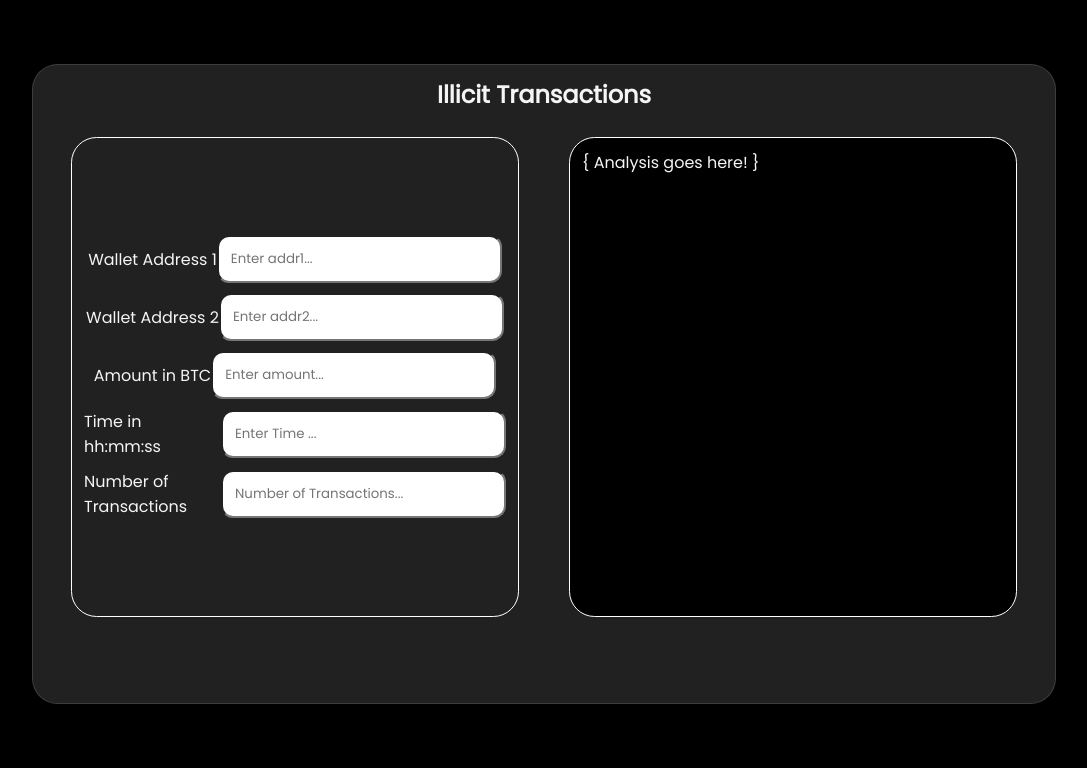
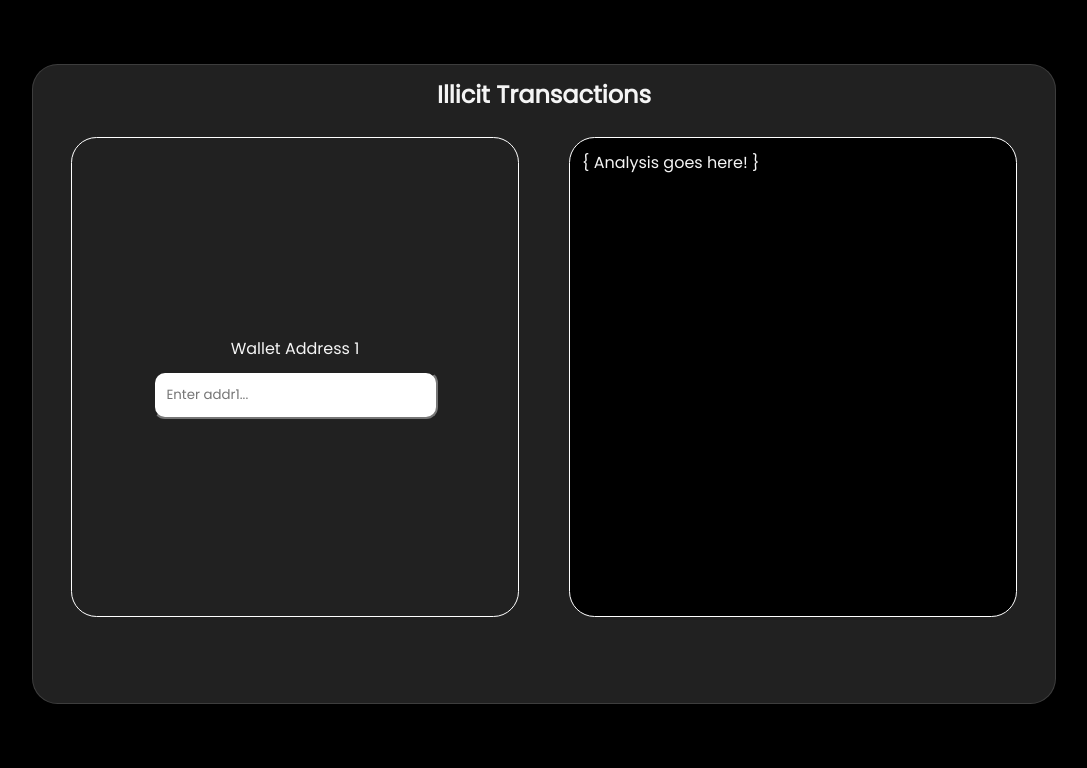
Before and after one commit to NavaprettamN/CIDEcode, a Django app: page /illicit/ in a window 1280 px wide. Shown: the part 90-858 px from the top of the page, without its empty margins (96-1183 px from the left). Run offline with Django 5.2, Linux system fonts and the light colour scheme.

Commit message:
10am commit

```diff
--- a/DeployModel/templates/illicit.html
+++ b/DeployModel/templates/illicit.html
@@ -31,26 +31,9 @@
         <br>
         <article class="illicit">
             <form class="data" action="{% url 'illicit'%}">
-                <div>
-                    <label for="wa1">Wallet Address 1</label>
-                    <input type="text" placeholder="Enter addr1..." id="wa1">
-                </div>
-                <div>
-                    <label for="wa2">Wallet Address 2</label>
-                    <input type="text" placeholder="Enter addr2..." id="wa2">
-                </div>
-                <div>
-                    <label for="amt">Amount in BTC</label>
-                    <input type="number" placeholder="Enter amount..." id="amt">
-                </div>
-                <div>
-                    <label for="time">Time in hh:mm:ss</label>
-                    <input type="text" placeholder="Enter Time ..." id="time">
-                </div>
-                <div>
-                    <label for="numtx">Number of Transactions</label>
-                    <input type="number" placeholder="Number of Transactions..." id="numtx">
-                </div>
+                {% csrf_token %}
+                <label for="wa1">Wallet Address 1</label>
+                <input type="text" placeholder="Enter addr1..." id="wa1" name="txid">
             </form>
             <div class="output">
                 <p>
--- a/DeployModel/views.py
+++ b/DeployModel/views.py
@@ -21,10 +21,11 @@ def transaction_page(request):
         print(request, "2nd one")
         txid = request.GET['txid']
         txid_data = get_transaction_data(txid)
+        print(txid_data)
         vin, vout = txid_data['vin_sz'], txid_data['vout_sz']
 
         print(vin, vout)
-        return render(request, "transaction.html", {vin: vin, vout: "vout"})
+        return render(request, "transaction.html", {'vin': vin, 'vout': vout})
 
     return render(request, "transaction.html")
 
@@ -37,7 +38,14 @@ def illicit_page(request):
         vin, vout = txid_data['vin_sz'], txid_data['vout_sz']
 
         print(vin, vout)
-        return render(request, "illicit.html", {vin: vin, vout: "vout"})
+
+        model = joblib.load('illicit_model_v001.sav')
+
+        model_result = model.predict([[4, 3, 4.939574, 5.788070]])[0]
+        # print(model_result)
+
+
+        return render(request, "illicit.html", {'vin': vin, 'vout': vout, 'illicit': model_result})
 
     return render(request, "illicit.html")
 
```
